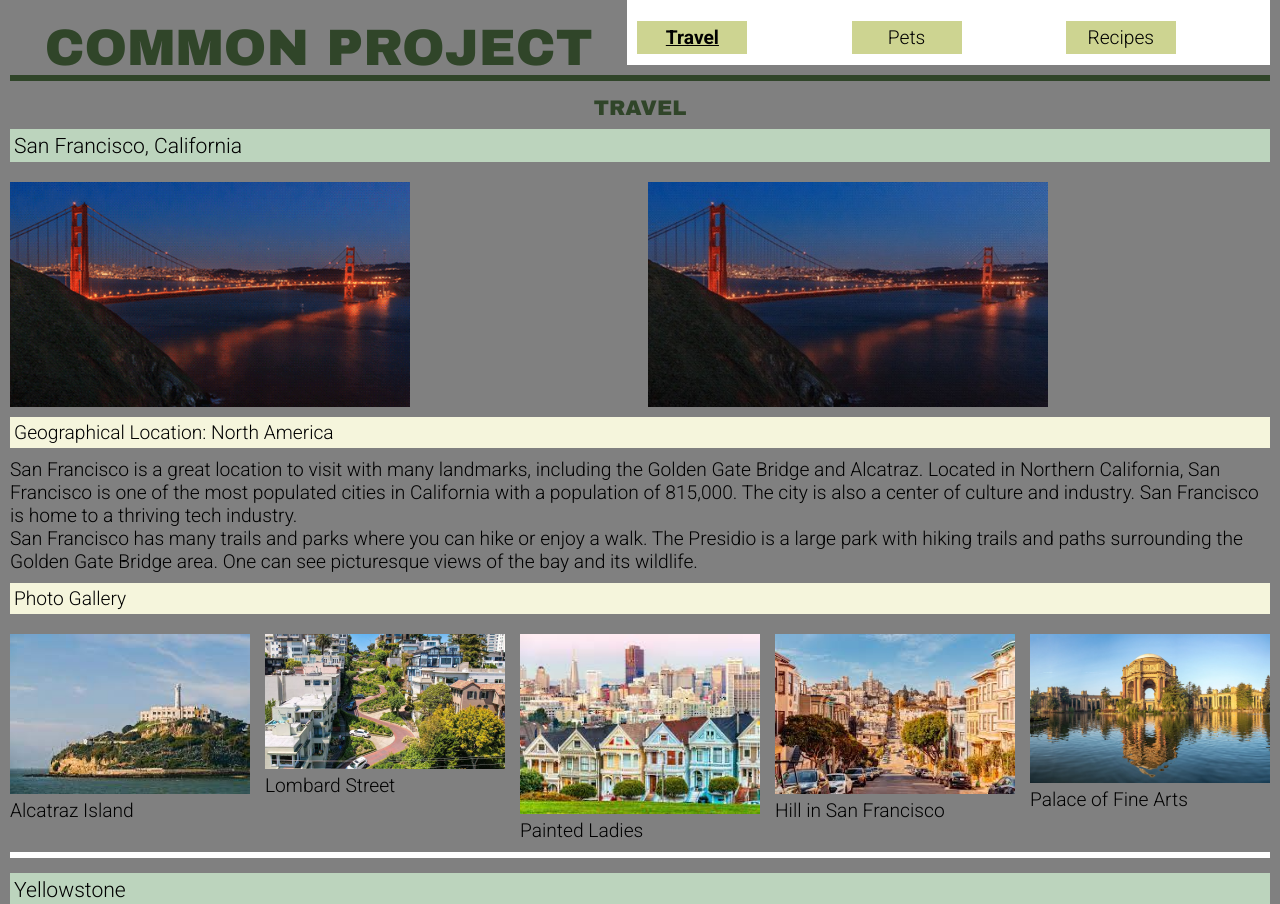
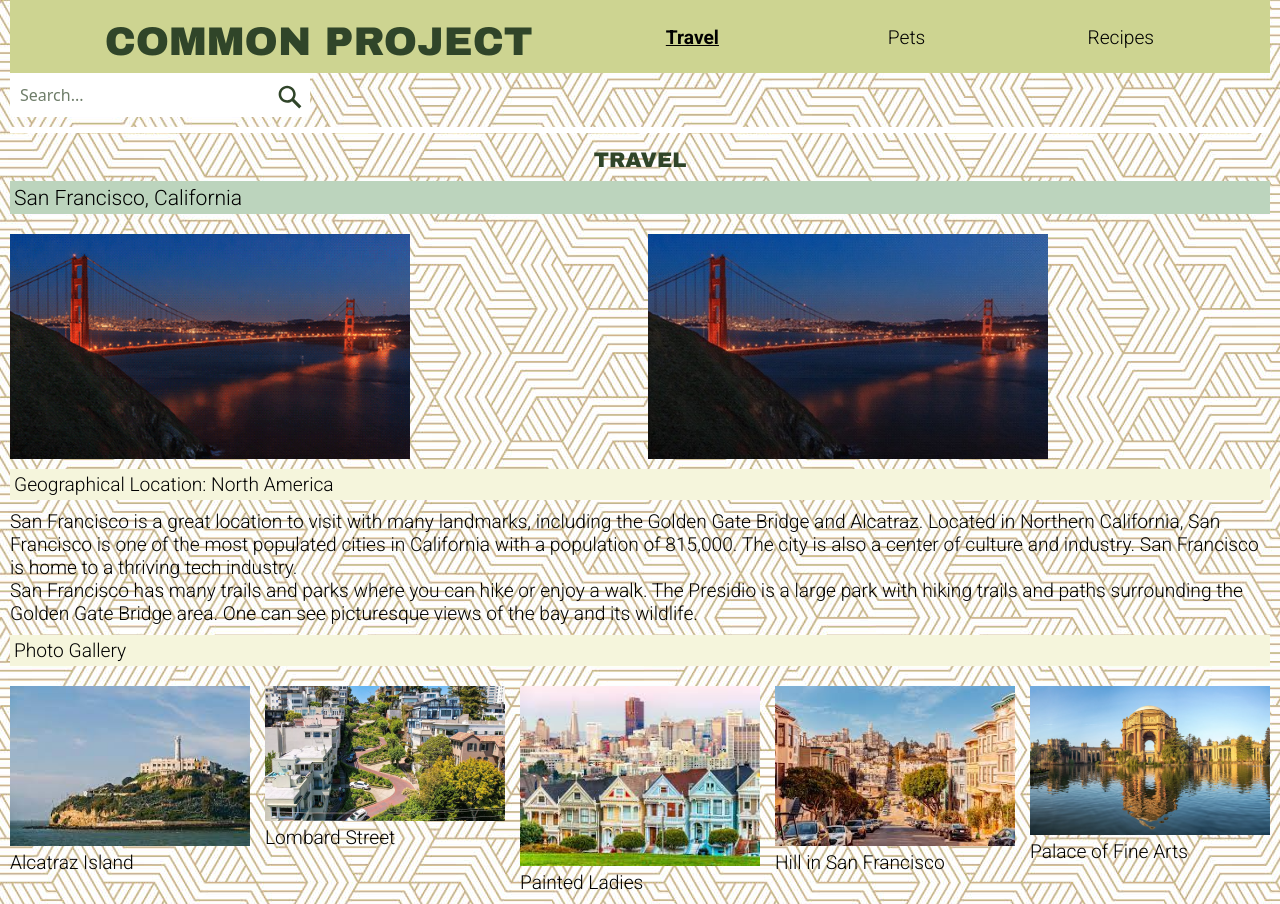
Before and after one commit to mehousee/commonproject, a plain HTML site: page index.html in a window 1280 px wide. Shown: the top 904 px of the page. Drawn offline with Linux system fonts and the light colour scheme.

Commit message:
Add files via upload

```diff
--- a/css/style.css
+++ b/css/style.css
@@ -119,6 +119,46 @@ a.skip-to-content-link:focus{
     grid-gap: 15px;
 }
 
+form {
+    background-color: white;
+    width: 300px;
+    height: 44px;
+    border-radius: 5px;
+    display: flex;
+    flex-direction: row;
+    align-items: center;
+  }
+
+  ::placeholder {
+    color: #304529;
+    opacity: 0.7;
+  }
+
+  input {
+    all: unset;
+    font: 16px system-ui;
+    color: #304529;
+    height: 100%;
+    width: 100%;
+    padding: 6px 10px;
+  }
+
+  button {
+    all: unset;
+    cursor: pointer;
+    width: 44px;
+    height: 44px;
+  }
+
+  svg {
+    color: #304529;
+    fill: currentColor;
+    width: 48px;
+    height: 48px;
+    padding: 10px;
+  }
+
+
 /* Tablet view */
 @media only screen and (min-width: 768px) {
     .pet_photo_gallery, .travel_photo_gallery, .pet_intro, .intro_location_images{
@@ -188,10 +228,23 @@ a.skip-to-content-link:focus{
         grid-template-columns: repeat(5, 1fr);
     }
 
-    body{
-        background-color: gray;
+    hr{
+        border-color: white;
     }
 
+    header {
+        font-size: 40px;
+        background-color: #cdd491;
+    }
+
+    nav ul {
+        border-bottom: solid #cdd491 8.5px;
+        background-color: #cdd491;
+    }
+
+    body{
+        background-image: url("../images/background_image.jpeg");
+    }
 }
 
 
--- a/index.html
+++ b/index.html
@@ -25,6 +25,16 @@
             <li><a href="pets.html">Pets</a></li>
             <li><a href="recipes.html">Recipes</a></li>
         </ul>
+
+        <form id="form" role="search">
+            <input type="search" id="query" name="q"
+             placeholder="Search..."
+             aria-label="Search through site content">
+            <button>
+                <svg viewBox="0 0 1024 1024"><path class="path1" d="M848.471 928l-263.059-263.059c-48.941 36.706-110.118 55.059-177.412 55.059-171.294 0-312-140.706-312-312s140.706-312 312-312c171.294 0 312 140.706 312 312 0 67.294-24.471 128.471-55.059 177.412l263.059 263.059-79.529 79.529zM189.623 408.078c0 121.364 97.091 218.455 218.455 218.455s218.455-97.091 218.455-218.455c0-121.364-103.159-218.455-218.455-218.455-121.364 0-218.455 97.091-218.455 218.455z"></path></svg>
+            </button>
+        </form>
+
         <hr>
         <h2>Travel</h2>
     </nav>
@@ -188,8 +198,27 @@
             <hr class="invisible_hr">
         </section>
     </main>
+
+    <script>
+        const f = document.getElementById('form');
+        const q = document.getElementById('query');
+        const google = 'https://www.google.com/search?q=site%3A+';
+        const site = 'https://mehousee.github.io/commonproject/';
+
+        function submitted(event) {
+          event.preventDefault();
+          const url = google + site + '+' + q.value;
+          const win = window.open(url, '_blank');
+          win.focus();
+        }
+
+        f.addEventListener('submit', submitted);
+      </script>
+
     <script src="dist/js/lightbox-plus-jquery.js"></script>
 </body>
 </html>
 
 <!--Common project starter code used with permission from Dr. van Lent: https://github.com/GodHook/starter_html-->
+
+<!--Resource utilized in implementing search bar: https://pagedart.com/blog/how-to-add-a-search-bar-in-html/-->
```
Also changed, not shown: images/background_image.jpeg (added).
